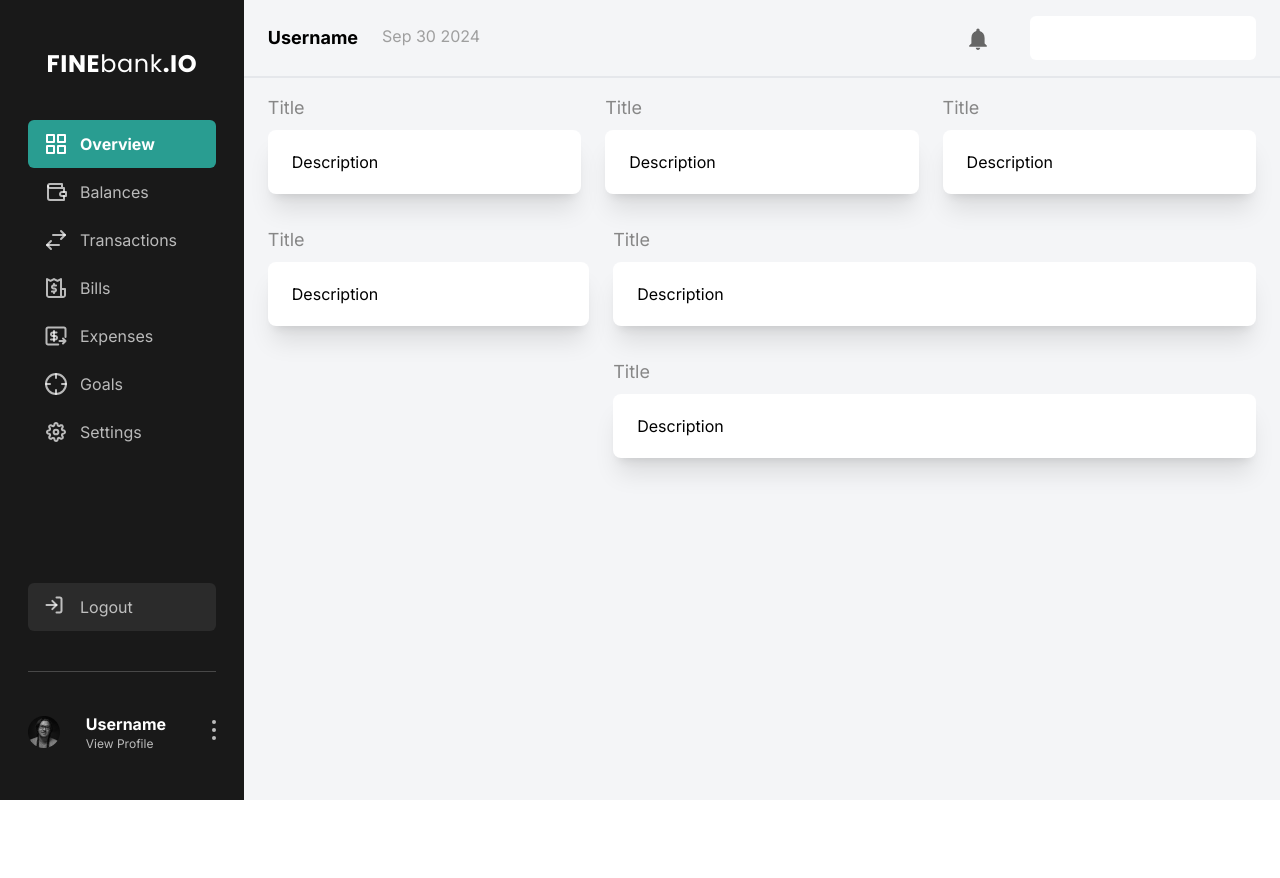
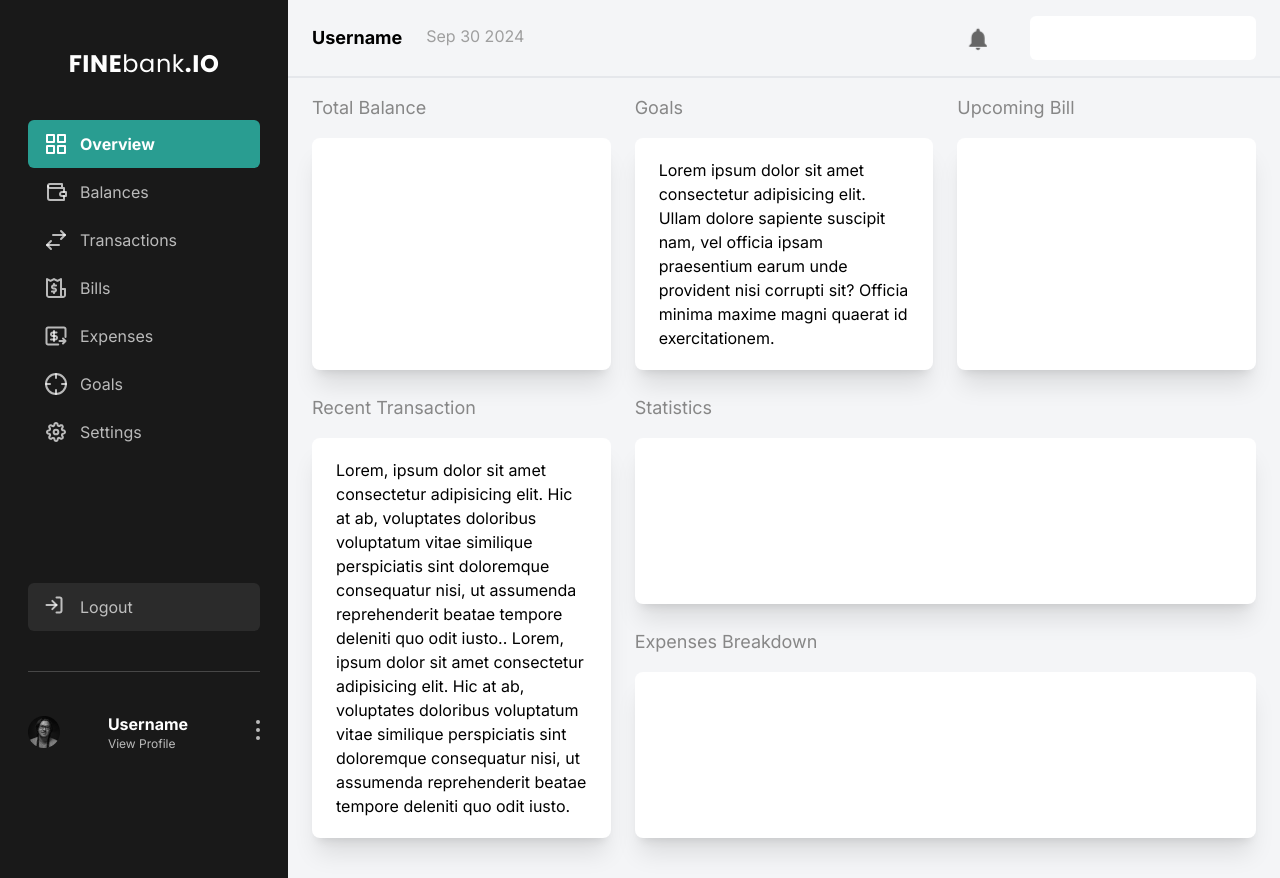
Before and after one commit to nazaizull/adminui2, a React (Vite) app: page / in a window 1280 px wide. Before the commit the page ends 800 px from the top, so only its background shows below. Built offline with nearby package versions, Linux system fonts and the light colour scheme.

Commit message:
add goals and expenses pages

```diff
--- a/src/components/Elements/Card/index.jsx
+++ b/src/components/Elements/Card/index.jsx
@@ -1,9 +1,23 @@
-const Card = () => {
+const Card = (props) => {
+  const { title = false, desc, variant } = props;
+
   return (
-    <>
-      <div className="text-lg text-gray-02 mb-2">Title</div>
-      <div className="bg-white rounded-lg px-6 py-5 shadow-xl">Description</div>
-    </>
+    <div className={`flex flex-col flex-1 mb-6 ${variant}`}>
+      {title && (
+        <>
+          {title.length == 1 ? (
+            <div className="hidden md:block md:text-lg md:text-gray-02 md:mb-4">
+              {title}
+            </div>
+          ) : (
+            <div className="text-lg text-gray-02 mb-4">{title}</div>
+          )}
+        </>
+      )}
+      <div className="bg-white rounded-lg px-6 py-5 shadow-xl flex-1">
+        {desc}
+      </div>
+    </div>
   );
 };
 
--- a/src/components/Fragments/Navbar.jsx
+++ b/src/components/Fragments/Navbar.jsx
@@ -49,7 +49,8 @@ const Navbar = () => {
   ];
 
   return (
-    <nav className="bg-defaultBlack text-special-bg2 sm:w-72 w-28 min-h-screen px-7 py-12 flex flex-col justify-between">
+    <div className="bg-defaultBlack">
+      <nav className="sticky top-0 text-special-bg2 sm:w-72 w-28 min-h-screen px-7 py-12 flex flex-col justify-between">
         <div>
           <NavLink to="/" className="flex justify-center mb-10">
             <Logo variant="text-white text-sm sm:text-2xl" />
@@ -69,7 +70,7 @@ const Navbar = () => {
             </NavLink>
           ))}
         </div>
-      <div className="">
+        <div>
           <NavLink
             to="/logout"
             className="flex bg-special-bg3 px-4 py-3 rounded-md hover:text-white"
@@ -94,6 +95,7 @@ const Navbar = () => {
           </NavLink>
         </div>
       </nav>
+    </div>
   );
 };
 
--- a/src/components/Layouts/AuthLayout.jsx
+++ b/src/components/Layouts/AuthLayout.jsx
@@ -38,7 +38,10 @@ const AuthLayout = (props) => {
             {/* teks start */}
             <div className="my-9 px-7 flex justify-center text-xs text-gray-03 items-center flex-col static">
               <div className="border border-gray-05 w-full"></div>
-              <div class="px-2 bg-special-mainBg absolute"> or {type} with</div>
+              <div className="px-2 bg-special-mainBg absolute">
+                {" "}
+                or {type} with
+              </div>
             </div>
             {/* teks end */}
             {/* sign in with google start */}
@@ -48,9 +51,9 @@ const AuthLayout = (props) => {
                 type="button"
               >
                 <svg
-                  class="h-6 w-6 mr-2"
+                  className="h-6 w-6 mr-2"
                   xmlns="http://www.w3.org/2000/svg"
-                  xmlns:xlink="http://www.w3.org/1999/xlink"
+                  xmlnsXlink="http://www.w3.org/1999/xlink"
                   width="800px"
                   height="800px"
                   viewBox="-0.5 0 48 48"
@@ -62,9 +65,9 @@ const AuthLayout = (props) => {
                   <g
                     id="Icons"
                     stroke="none"
-                    stroke-width="1"
+                    strokeWidth="1"
                     fill="none"
-                    fill-rule="evenodd"
+                    fillRule="evenodd"
                   >
                     {" "}
                     <g
--- a/src/pages/balance.jsx
+++ b/src/pages/balance.jsx
@@ -5,29 +5,19 @@ const BalancePage = () => {
   return (
     <MainLayout type="balance">
       {/* top content start*/}
-      <div className="mb-8 sm:flex sm:gap-6">
-        <div className="sm:w-1/3">
-          <Card />
-        </div>
-        <div className="sm:w-1/3">
-          <Card />
-        </div>
-        <div className="sm:w-1/3">
-          <Card />
-        </div>
-      </div>
-      {/* top content end*/}
-      {/* bottom content start*/}
-      <div className="sm:flex sm:gap-6">
-        <div className="sm:w-1/3">
-          <Card />
-        </div>
-        <div className="sm:w-1/3">
-          <Card />
-        </div>
-        <div className="sm:w-1/3">
-          <Card />
-        </div>
+      <div className="md:grid md:grid-cols-3 md:gap-x-6">
+        <Card title="Balances" />
+        <Card
+          title="&nbsp;"
+          desc="Lorem ipsum dolor sit amet consectetur adipisicing elit. Ullam dolore sapiente suscipit nam, vel officia ipsam praesentium earum unde provident nisi corrupti sit? Officia minima maxime magni quaerat id exercitationem."
+        />
+        <Card
+          title="&nbsp;"
+          desc="Lorem ipsum dolor sit amet consectetur adipisicing elit. Ullam dolore sapiente suscipit nam, vel officia ipsam praesentium earum unde provident nisi corrupti sit? Officia minima maxime magni quaerat id exercitationem."
+        />
+        <Card desc="Lorem ipsum dolor sit amet consectetur adipisicing elit. Ullam dolore sapiente suscipit nam, vel officia ipsam praesentium earum unde provident nisi corrupti sit? Officia minima maxime magni quaerat id exercitationem." />
+        <Card />
+        <Card />
       </div>
       {/* bottom content end*/}
     </MainLayout>
--- a/src/pages/dashboard.jsx
+++ b/src/pages/dashboard.jsx
@@ -5,31 +5,20 @@ const DashboardPage = () => {
   return (
     <MainLayout type="dashboard">
       {/* top content start*/}
-      <div className="mb-8 sm:flex sm:gap-6">
-        <div className="sm:w-1/3">
-          <Card />
-        </div>
-        <div className="sm:w-1/3">
-          <Card />
-        </div>
-        <div className="sm:w-1/3">
-          <Card />
-        </div>
-      </div>
-      {/* top content end*/}
-      {/* bottom content start*/}
-      <div className="sm:flex sm:gap-6">
-        <div className="sm:w-1/3">
-          <Card />
-        </div>
-        <div className="sm:w-2/3">
-          <div className="mb-8">
-            <Card />
-          </div>
-          <div>
-            <Card />
-          </div>
-        </div>
+      <div className="md:grid md:grid-cols-3 md:gap-x-6">
+        <Card title="Total Balance" />
+        <Card
+          title="Goals"
+          desc="Lorem ipsum dolor sit amet consectetur adipisicing elit. Ullam dolore sapiente suscipit nam, vel officia ipsam praesentium earum unde provident nisi corrupti sit? Officia minima maxime magni quaerat id exercitationem."
+        />
+        <Card title="Upcoming Bill" />
+        <Card
+          variant="md:col-span-1 md:row-span-2"
+          title="Recent Transaction"
+          desc="Lorem, ipsum dolor sit amet consectetur adipisicing elit. Hic at ab, voluptates doloribus voluptatum vitae similique perspiciatis sint doloremque consequatur nisi, ut assumenda reprehenderit beatae tempore deleniti quo odit iusto.. Lorem, ipsum dolor sit amet consectetur adipisicing elit. Hic at ab, voluptates doloribus voluptatum vitae similique perspiciatis sint doloremque consequatur nisi, ut assumenda reprehenderit beatae tempore deleniti quo odit iusto."
+        />
+        <Card variant="md:col-span-2" title="Statistics" />
+        <Card variant="md:col-span-2" title="Expenses Breakdown" />
       </div>
       {/* bottom content end*/}
     </MainLayout>
--- /dev/null
+++ b/src/pages/expense.jsx
@@ -0,0 +1,27 @@
+import Card from "../components/Elements/Card";
+import MainLayout from "../components/Layouts/MainLayout";
+
+const ExpensePage = () => {
+  return (
+    <MainLayout type="expense">
+      <div className="md:grid md:grid-cols-3 md:gap-x-6">
+        <Card
+          title="Expenses Comparison"
+          variant="md:col-span-3"
+          desc="Lorem ipsum dolor sit amet consectetur adipisicing elit. Magni neque quam alias enim ullam deserunt ducimus consequatur cumque hic voluptatem totam ab quibusdam facilis distinctio ratione, sequi vel porro eum."
+        />
+        <Card title="Expenses Breakdown" />
+        <Card
+          title="&nbsp;"
+          desc="Lorem ipsum dolor sit amet consectetur adipisicing elit. Magni neque quam alias enim ullam deserunt ducimus consequatur cumque hic voluptatem totam ab quibusdam facilis distinctio ratione, sequi vel porro eum."
+        />
+        <Card title="&nbsp;" />
+        <Card />
+        <Card />
+        <Card desc="Lorem ipsum dolor sit amet consectetur adipisicing elit. Magni neque quam alias enim ullam deserunt ducimus consequatur cumque hic voluptatem totam ab quibusdam facilis distinctio ratione, sequi vel porro eum." />
+      </div>
+    </MainLayout>
+  );
+};
+
+export default ExpensePage;
--- /dev/null
+++ b/src/pages/goal.jsx
@@ -0,0 +1,28 @@
+import Card from "../components/Elements/Card";
+import MainLayout from "../components/Layouts/MainLayout";
+
+const GoalPage = () => {
+  return (
+    <MainLayout type="goal">
+      <div className="md:grid md:grid-cols-3 md:gap-x-6">
+        <Card title="Goals" variant="col-span-1" />
+        <Card
+          variant="md:col-span-2"
+          title="&nbsp;"
+          desc="Lorem ipsum dolor sit amet consectetur adipisicing elit. Magni neque quam alias enim ullam deserunt ducimus consequatur cumque hic voluptatem totam ab quibusdam facilis distinctio ratione, sequi vel porro eum."
+        />
+        <Card title="Expenses Goals by Category" />
+        <Card title="&nbsp;" />
+        <Card
+          title="&nbsp;"
+          desc="Lorem ipsum dolor sit amet consectetur adipisicing elit. Magni neque quam alias enim ullam deserunt ducimus consequatur cumque hic voluptatem totam ab quibusdam facilis distinctio ratione, sequi vel porro eum."
+        />
+        <Card />
+        <Card desc="Lorem ipsum dolor sit amet consectetur adipisicing elit. Magni neque quam alias enim ullam deserunt ducimus consequatur cumque hic voluptatem totam ab quibusdam facilis distinctio ratione, sequi vel porro eum." />
+        <Card />
+      </div>
+    </MainLayout>
+  );
+};
+
+export default GoalPage;
```
Also changed, not shown: src/App.jsx (+10 -0 lines). Lines whose indentation alone changed are shown as unchanged.
